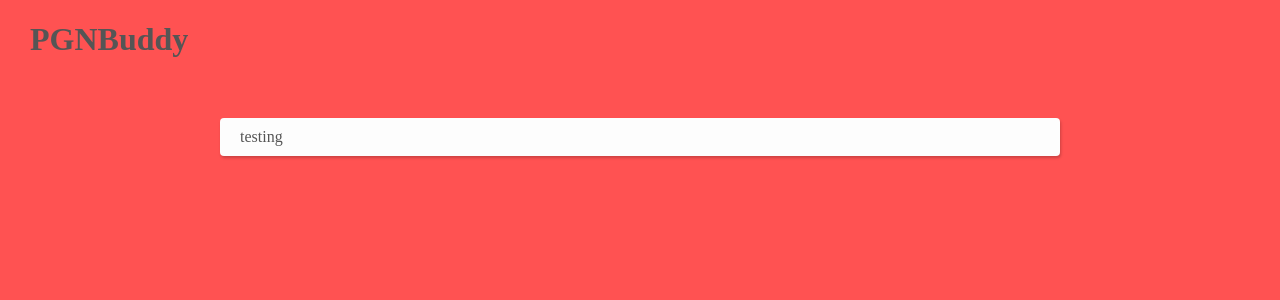
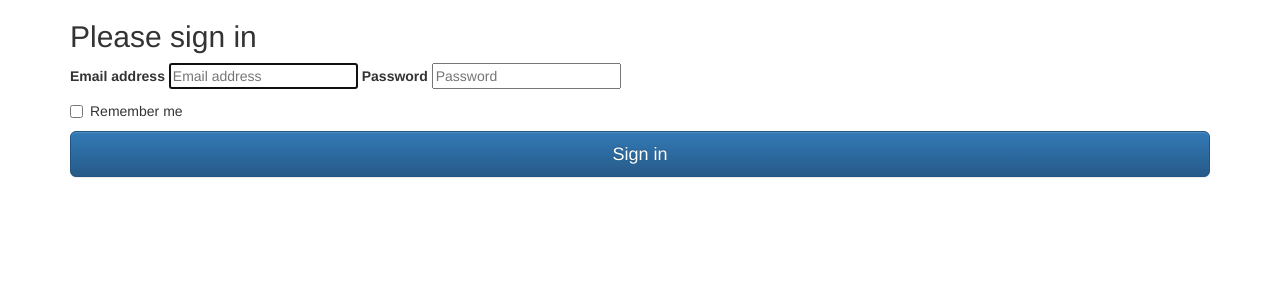
Before and after one commit to trevor-ofarrell/python-chess, a Flask app: page / in a window 1280 px wide. Shown: the top 300 px of the page. Run offline with Flask 2, Linux system fonts and the light colour scheme; some libraries are stand-ins or nearby versions.

Commit message:
setting up firebase auth

```diff
--- a/PGNBuddy/app.py
+++ b/PGNBuddy/app.py
@@ -1,13 +1,37 @@
 #!/usr/bin/python3
-from flask import Flask, jsonify, render_template
+from flask import *
 from PGNBuddy.views import app_views
+import pyrebase
 
 app = Flask(__name__)
 app.config['JSONIFY_PRETTYPRINT_REGULAR'] = True
 app.register_blueprint(app_views)
 
-@app.route('/')
-def home():
+config = {
+    #Fire base config info here
+}
+
+firebase = pyrebase.initialize_app(config)
+auth = firebase.auth()
+#email = input('enter email')
+#password = input('enter password')
+#user = auth.create_user_with_email_and_password(email, password)
+#user = auth.sign_in_with_email_and_password(email, password)
+#auth.send_email_verification(user['idToken'])
+#print(auth.get_account_info(user['idToken']))
+
+@app.route('/', methods=['GET', 'POST'])
+def login():
+    succesful = "Login succesful"
+    unsuccesful = 'incorrect email or password'
+    if request.method == 'POST':
+        email = request.form['name']
+        password = request.form['pass']
+        try:
+            auth.sign_in_with_email_and_password(email, password)
+            return render_template('index.html', s=succesful)
+        except:
+            return render_template('index.html', us=unsuccesful)
     return render_template('index.html')
 
 @app.errorhandler(404)
--- a/PGNBuddy/static/css/styles.css
+++ b/PGNBuddy/static/css/styles.css
@@ -1,16 +1,16 @@
 body{
     font-family: Raleway;
-    color: #555;
-    background: #ff5252;
+    color: black;
+    background: grey;
     margin: 10px 30px;
 }
 #homepage{
     max-width: 800px;
     margin: 60px auto;
     padding: 10px 20px;
-    background: #fdfdfd;
+    background: grey;
     border-radius: 4px;
-    box-shadow: 1px 2px 3px rgba(0,0,0,0.2);
+}
 label{
     font-weight: bold;
 }
--- a/PGNBuddy/templates/index.html
+++ b/PGNBuddy/templates/index.html
@@ -1,12 +1,44 @@
 <!DOCTYPE html>
 <html>
-    <head>
-        <meta charset="utf-8">
-        <title>CSVtoJSON</title>
-	<link rel="stylesheet" href="{{ url_for('static', filename='css/styles.css') }}">
-    </head>
-    <body>
-      <h1 class="title">PGNBuddy</h1>
-        <div id="homepage">testing</div>
-    </body>
+<head>
+	<title>PGNBuddy</title>
+	<link rel="stylesheet" href="https://maxcdn.bootstrapcdn.com/bootstrap/3.3.7/css/bootstrap.min.css" integrity="sha384-BVYiiSIFeK1dGmJRAkycuHAHRg32OmUcww7on3RYdg4Va+PmSTsz/K68vbdEjh4u" crossorigin="anonymous">
+
+	<!-- Optional theme -->
+	<link rel="stylesheet" href="https://maxcdn.bootstrapcdn.com/bootstrap/3.3.7/css/bootstrap-theme.min.css" integrity="sha384-rHyoN1iRsVXV4nD0JutlnGaslCJuC7uwjduW9SVrLvRYooPp2bWYgmgJQIXwl/Sp" crossorigin="anonymous">
+
+	<!-- Latest compiled and minified JavaScript -->
+	<script src="https://maxcdn.bootstrapcdn.com/bootstrap/3.3.7/js/bootstrap.min.js" integrity="sha384-Tc5IQib027qvyjSMfHjOMaLkfuWVxZxUPnCJA7l2mCWNIpG9mGCD8wGNIcPD7Txa" crossorigin="anonymous"></script>
+</head>
+<body>
+	<div class="container">
+		{% if s %}
+			<div class="alert alert-success">
+				<h2>{{s}}</h2>
+			</div>
+		{% endif %}
+
+		{% if us %}
+			<div class="alert alert-danger">
+				<h2>{{us}}</h2>
+			</div>
+		{% endif %}
+
+      <form action="/" method="post">
+        <h2>Please sign in</h2>
+        <label for="inputEmail">Email address</label>
+        <input type="email" id="inputEmail" name="name"  placeholder="Email address" required autofocus>
+        <label for="inputPassword">Password</label>
+        <input type="password" id="inputPassword" name="pass"  placeholder="Password" required>
+        <div class="checkbox">
+          <label>
+            <input type="checkbox" value="remember-me"> Remember me
+          </label>
+        </div>
+        <button class="btn btn-lg btn-primary btn-block" type="submit">Sign in</button>
+      </form>
+
+    </div>
+    <footer></footer>
+</body>
 </html>
```
